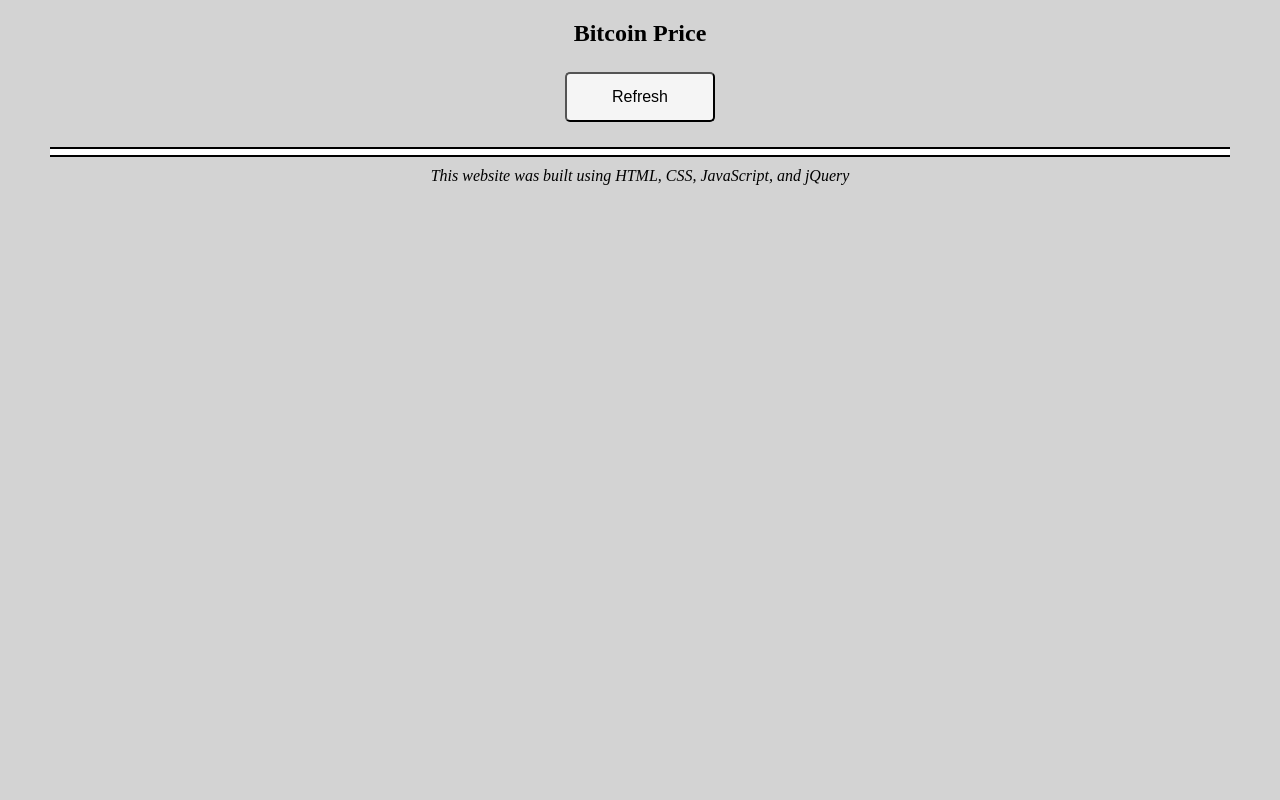
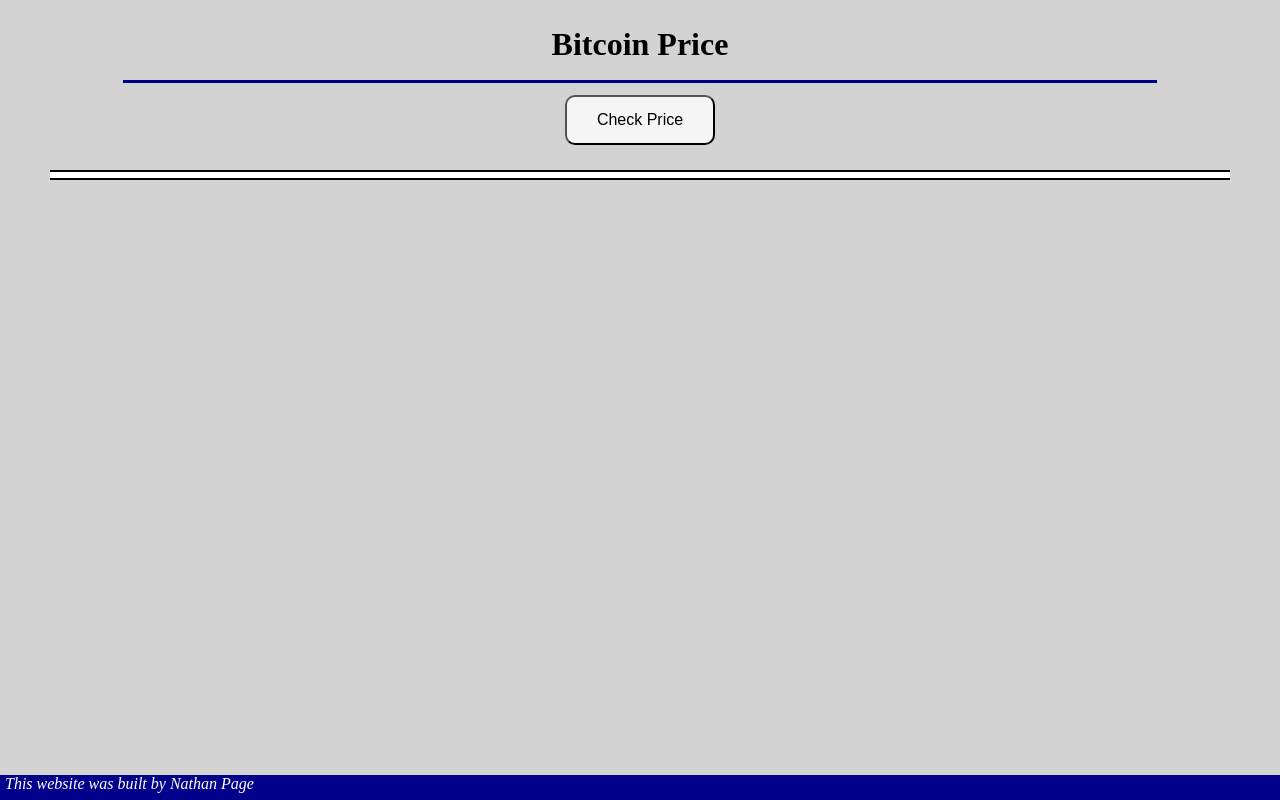
Before and after one commit to ndpage/first-website, a plain HTML site: page App/Webpage-1/index.html in a window 1280 px wide. Drawn offline with nearby package versions, Linux system fonts and the light colour scheme.

Commit message:
Made things prettier

```diff
--- a/App/Webpage-1/index.html
+++ b/App/Webpage-1/index.html
@@ -10,12 +10,12 @@
     </head>
 
     <body>
+        <header class="header-main">
+            <h1>Bitcoin Price</h1>
+        </header>
         <article>
-            <header>
-                <h1>Bitcoin Price</h1>
-            </header>
             <div class="button-group">
-                <button type="button" class="btn" onclick="updatePrice()">Refresh</button>
+                <button type="button" class="btn" onclick="updatePrice()">Check Price</button>
             </div>
 
             <p class="text">
@@ -24,7 +24,10 @@
 
         </article>
     <div class="footer-main">
-        This website was built using HTML, CSS, JavaScript, and jQuery
+        <footer-text class="footer-text">
+            This website was built by Nathan Page
+        </footer-text>
+
     </div>
 
     </body>
@@ -47,6 +50,14 @@
 
 });
 */
+$('.footer-text').hover(function() {
+    $('.footer-text').text("Yay!");
+});
+
+$('.footer-main').hover(function() {
+    $('.footer-text').text("This website was built by Nathan Page");
+});
+
 </script>
 
 
--- a/App/Webpage-1/style.css
+++ b/App/Webpage-1/style.css
@@ -21,10 +21,13 @@ p {
     font-size: 12px;
   }
 
+  article{
+    overflow: hidden;
+  }
+
   body {
     margin: 0;
     background-color: lightgray;
-    overflow: scroll;
   }
 
   button{
@@ -32,21 +35,46 @@ p {
     width: 150px;
     height: 50px;
     align-self: center;
-    border-radius: 5px;
+    border-radius: 10px;
   }
+  .header-main{
+    width: 80%;
+    height: 70px;
+
+    margin: 0px auto 2px auto;
+    border-bottom: solid;
+    border-width: 100%;
+    border-color: darkblue;
+    padding: 5px;
+  }
+
   .btn{
     background-color: whitesmoke;
     font-size: medium;
   }
   .button-group{
+    margin: 5px auto 10px auto;
     text-align: center;
+
   }
 
   .footer-main {
-      text-align: center;
-      font-style: italic;
-      font-size: medium;
+    position: fixed;
+    bottom: 0;
+    width: 100%;
+    height: 25px;
+    border-top: 5px;
+    border-color: black;
 
+    background-color: darkblue;
+    margin: 0px;
+  }
+  .footer-text{
+    width: 100%;
+    padding: 5px 5px 5px 5px;
 
+    color: white;
+    font-style: italic;
+    font-size: medium;
 
   }
```
